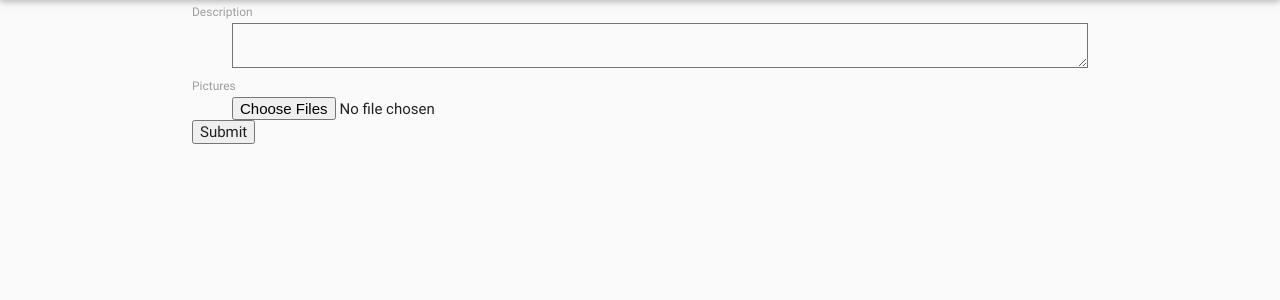
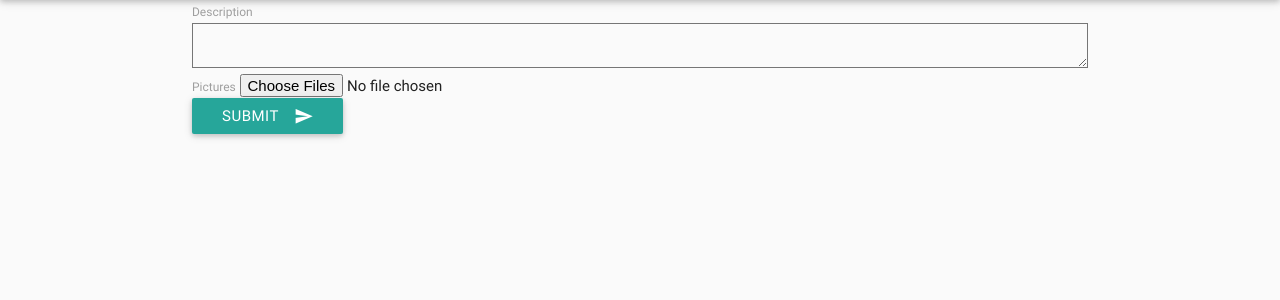
Before and after one commit to Innodogs/Innodogs, a Python web app: template app/addrequests/templates/addrequests/add-request-form.html in a window 1280 px wide. Shown: the part 64-364 px from the top of the page. Run offline with Jinja, Linux system fonts and the light colour scheme; the template is opened without the code that fills it: most values are stand-ins (such as "Sample title", 1, 10 or a date in 2020); form fields are guessed from the names that the template uses; some libraries are stand-ins or nearby versions.

Commit message:
Fix: frontend of add-request form. Materialize it.

```diff
--- a/app/addrequests/forms.py
+++ b/app/addrequests/forms.py
@@ -5,11 +5,11 @@ from wtforms.validators import DataRequired, Length
 
 
 class AddRequestForm(FlaskForm):
-    description = TextAreaField('Description', validators=[
+    description = TextAreaField('Description', description='Description of a dog. Sex, possible location, etc.', validators=[
         DataRequired(),
         Length(min=4)
     ])
-    pictures = FileField('Pictures', validators=[
+    pictures = FileField('Pictures', description='Pictures of a dog', validators=[
         FileAllowed(['jpg', 'png'], 'Images only!')
     ])
 
--- a/app/addrequests/templates/addrequests/add-request-form.html
+++ b/app/addrequests/templates/addrequests/add-request-form.html
@@ -1,11 +1,18 @@
 {% extends "base.html" %}
-{% from "_formhelpers.html" import render_field %}
+{% from "_formhelpers.html" import fancy_render_field %}
 
 {% block content %}
-    <form class="add-requests-form" method="post" action="{{ url_for('.submit_add_request_form') }}" enctype="multipart/form-data">
-        {{ form.csrf_token }}
-        {{ render_field(form.description) }}
-        {{ render_field(form.pictures, multiple="") }}
-        <div><input type="submit" value="Submit"></div>
-    </form>
+    <div class="row">
+        <form class="col s12 add-requests-form" method="post" action="{{ url_for('.submit_add_request_form') }}"
+              enctype="multipart/form-data">
+            {{ form.csrf_token }}
+            {{ fancy_render_field(form.description) }}
+            {{ fancy_render_field(form.pictures, multiple="") }}
+            <div>
+                <button class="btn waves-effect waves-light" type="submit" name="action">Submit
+                    <i class="material-icons right">send</i>
+                </button>
+            </div>
+        </form>
+    </div>
 {% endblock %}
--- a/app/templates/_formhelpers.html
+++ b/app/templates/_formhelpers.html
@@ -60,7 +60,7 @@
     {% endwith -%}
 {% endmacro -%}
 
-{% macro fancy_render_field(field, placeholder='') %}
+{% macro fancy_render_field(field, placeholder='', multiple=None) %}
     {% set class_ = '' %}
     {{ field.label }}
     {% if placeholder %}
@@ -72,8 +72,19 @@
         {% if field.type in ('SelectField', 'BooleanField') %}
             {% set class_ = ' browser-default' %}
         {% endif %}
-
-        {{ field(placeholder=field.description, class=class_)|safe }}
+        {% if field.type == 'FileField' %}
+            <div class="file-field input-field">
+                <div class="btn">
+                    <span>{{ field.description }}</span>
+                    {{ field(placeholder=field.description, class=class_, multiple=multiple)|safe }}
+                </div>
+                <div class="file-path-wrapper">
+                    <input class="file-path validate" type="text" placeholder="Upload one or more files">
+                </div>
+            </div>
+        {% else %}
+            {{ field(placeholder=field.description, class=class_, multiple=multiple)|safe }}
+        {% endif %}
     {% endif %}
     {% if field.errors %}
         <div class="alert alert-danger" role="alert">
```
